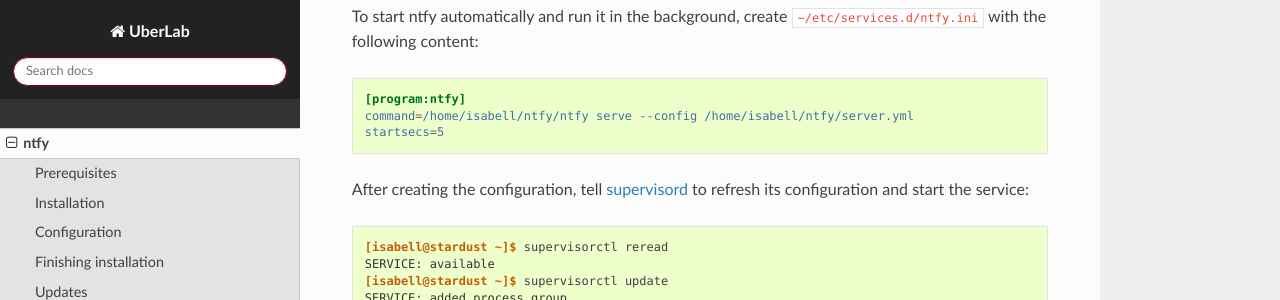
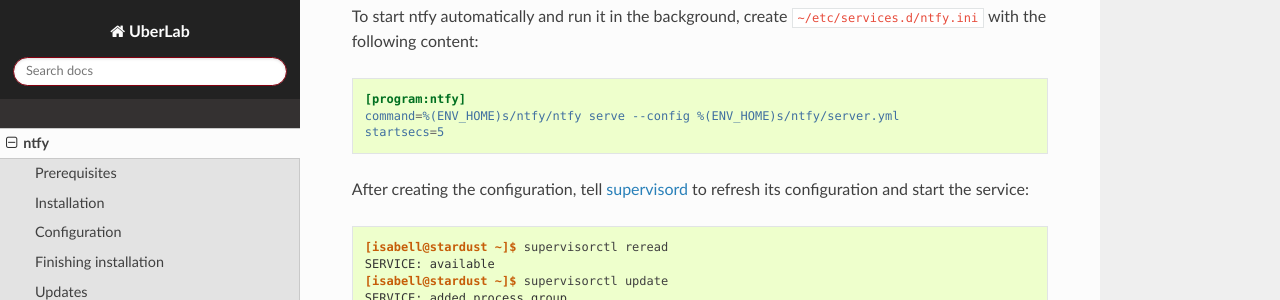
Before and after one commit to Uberspace/lab, a Sphinx documentation site: the page built from source/guide_ntfy.rst, in a window 1280 px wide and 900 px high, scrolled down 2311 px. Shown: the part 151-451 px from the top of the window. Built offline with Sphinx 7.4.7 and the Read the Docs theme 2.0.0, drawn with Linux system fonts in a browser that asks for light colours.

Commit message:
Update guide_ntfy.rst

```diff
--- a/source/guide_ntfy.rst
+++ b/source/guide_ntfy.rst
@@ -93,7 +93,7 @@ To start ntfy automatically and run it in the background, create ``~/etc/service
 .. code-block:: ini
 
   [program:ntfy]
-  command=/home/isabell/ntfy/ntfy serve --config /home/isabell/ntfy/server.yml
+  command=%(ENV_HOME)s/ntfy/ntfy serve --config %(ENV_HOME)s/ntfy/server.yml
   startsecs=5
 
 .. include:: includes/supervisord.rst
```
